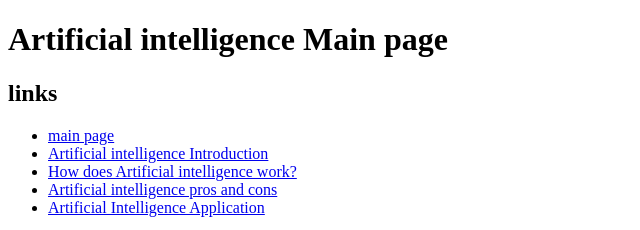
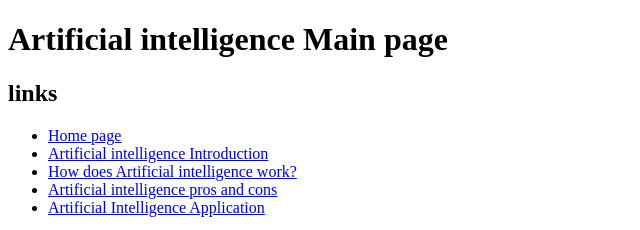
Before and after one commit to nourhan-maher/ECE001-Artificial-Intelligence-, a plain HTML site: page index.html in a window 1280 px wide. Shown: the top 230 px of the page, 0-640 px from the left. Drawn offline with Linux system fonts and the light colour scheme.

Commit message:
Update index.html

```diff
--- a/index.html
+++ b/index.html
@@ -9,7 +9,7 @@
 </h1>
 	<h2>links</h2>
 	<ul>
-  <li><a href="index.html">main page</a></li>
+  <li><a href="index.html">Home page</a></li>
   <li><a href="p1.html">Artificial intelligence Introduction</a></li>
   <li><a href="p2.html">How does Artificial intelligence work?</a></li>
   <li><a href="p3.html">Artificial intelligence pros and cons</a></li>
```
